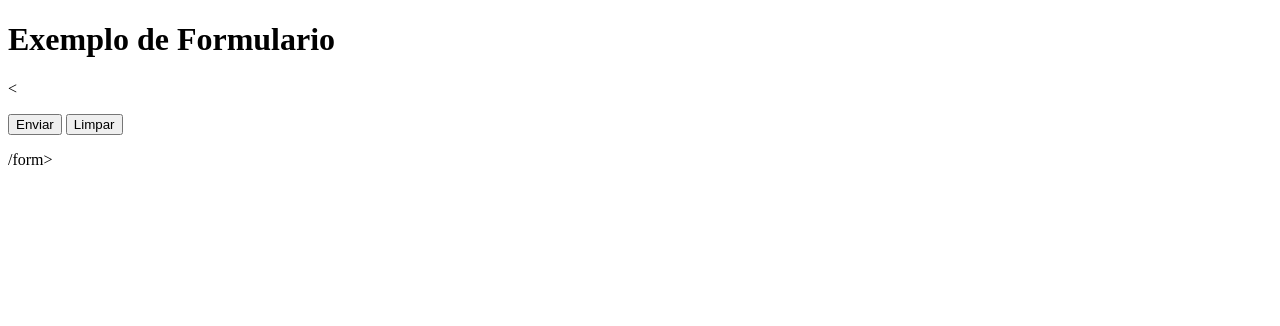
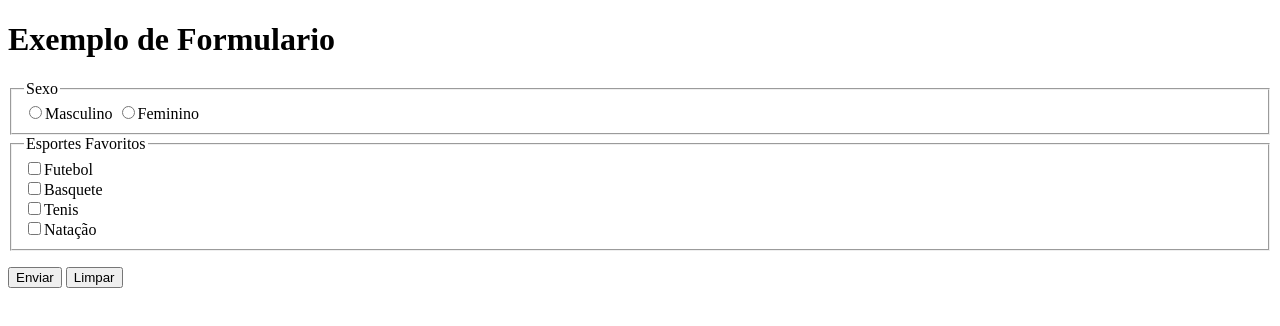
Before and after one commit to guiialm/htm-css, a plain HTML site: page exercicios/ex025/form005.html in a window 1280 px wide. Drawn offline with Linux system fonts and the light colour scheme.

Commit message:
atualização do exercicio de formulario 5

```diff
--- a/exercicios/ex025/form005.html
+++ b/exercicios/ex025/form005.html
@@ -8,12 +8,26 @@
 </head>
 <body>
     <h1>Exemplo de Formulario</h1>
-    <form action="cadastro.php" method="get" autocomplete="on"><
+    <form action="cadastro.php" method="get" autocomplete="on">
+        <fieldset>
+            <!--Se colocar o name igual nos dois, ao clicar em um, desmarca o outro, tem que ser no name, nao no id-->
+            <legend>Sexo</legend>
+            <input type="radio" name="sexo" id="isxmas"><label for="ismas">Masculino</label>
+            <input type="radio" name="sexo" id="isxfem"><label for="isxfem">Feminino</label>
 
+        </fieldset>
+    <fieldset>
+        <!--No caso, enevolpei tenis, basquete, futebol com um label-->
+        <legend>Esportes Favoritos</legend>
+        <input type="checkbox" name="esfut" id="iesfut"><label for="iesfut">Futebol</label> <br>
+        <input type="checkbox" name="esbskt" id="iesbskt"><label for="iesbskt">Basquete</label> <br>
+        <input type="checkbox" name="esten" id="iesten"><label for="iesten">Tenis</label> <br>
+        <input type="checkbox" name="esnat" id="iesnat"><label for="iesnat">Natação</label>
+    </fieldset>
     <p>
         <input type="submit" value="Enviar">
         <input type="reset" value="Limpar">
     </p>
-    /form>
+</form>
 </body>
 </html>
```
